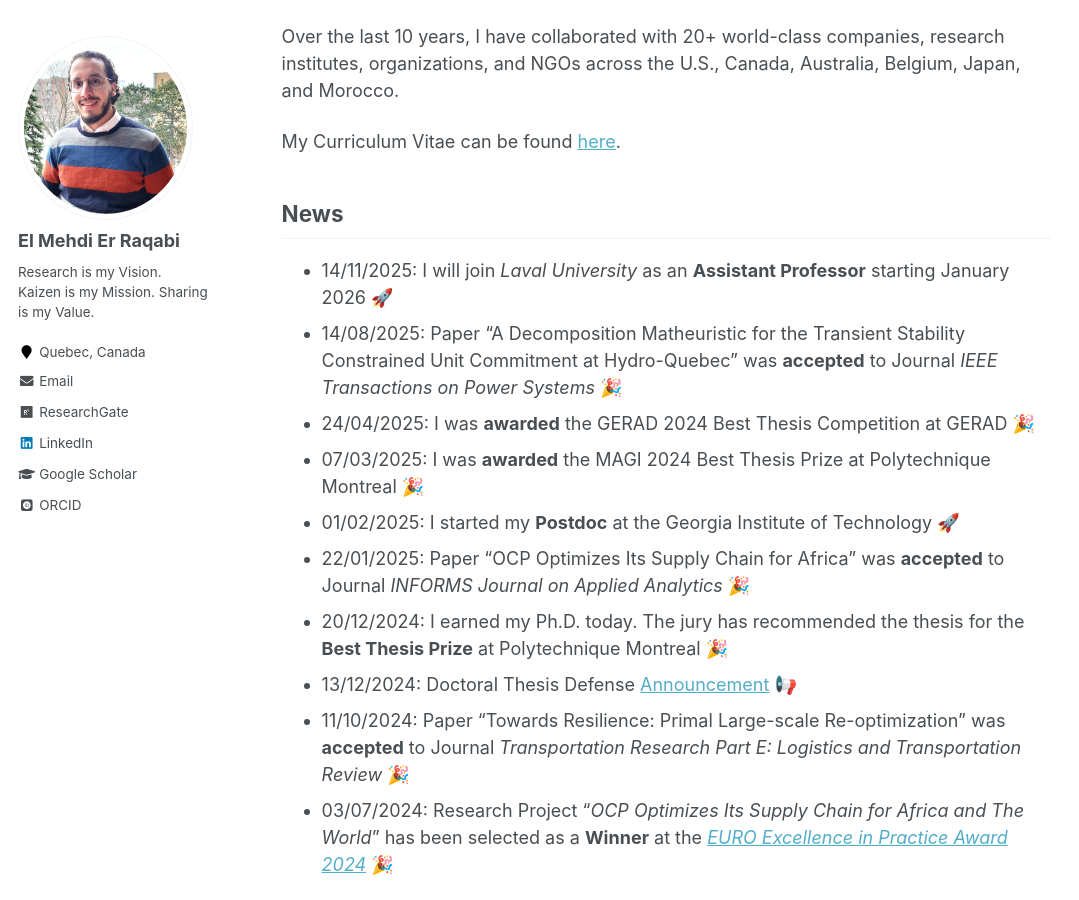
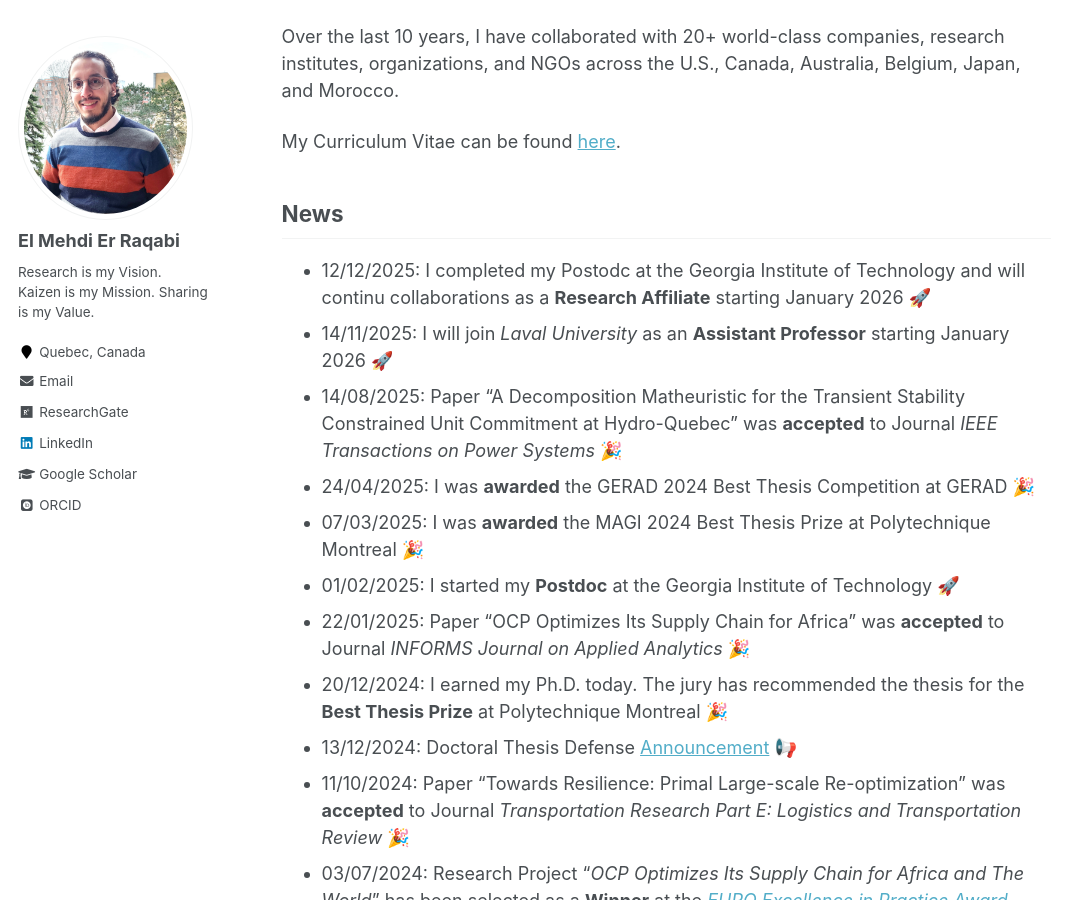
Before and after one commit to RqbMedi/rqbmedi.github.io, a Jekyll site: the page built from _pages/about.md, in a window 1280 px wide and 900 px high, scrolled down 1189 px. Shown: the whole window, without its empty margins (0-1079 px from the left). Built offline with Jekyll 4.4.1, drawn with Linux system fonts in a browser that asks for light colours; some web fonts are replaced.

Commit message:
Update about.md

```diff
--- a/_pages/about.md
+++ b/_pages/about.md
@@ -30,6 +30,7 @@ My Curriculum Vitae can be found [here](http://rqbmedi.github.io/files/CV.pdf).
 
 News
 ------
+- 12/12/2025: I completed my Postodc at the Georgia Institute of Technology and will continu collaborations as a **Research Affiliate** starting January 2026 🚀
 - 14/11/2025: I will join *Laval University* as an **Assistant Professor** starting January 2026 🚀
 - 14/08/2025: Paper "A Decomposition Matheuristic for the Transient Stability Constrained Unit Commitment at Hydro-Quebec" was **accepted** to Journal *IEEE Transactions on Power Systems* 🎉
 - 24/04/2025: I was **awarded** the GERAD 2024 Best Thesis Competition at GERAD 🎉
```
